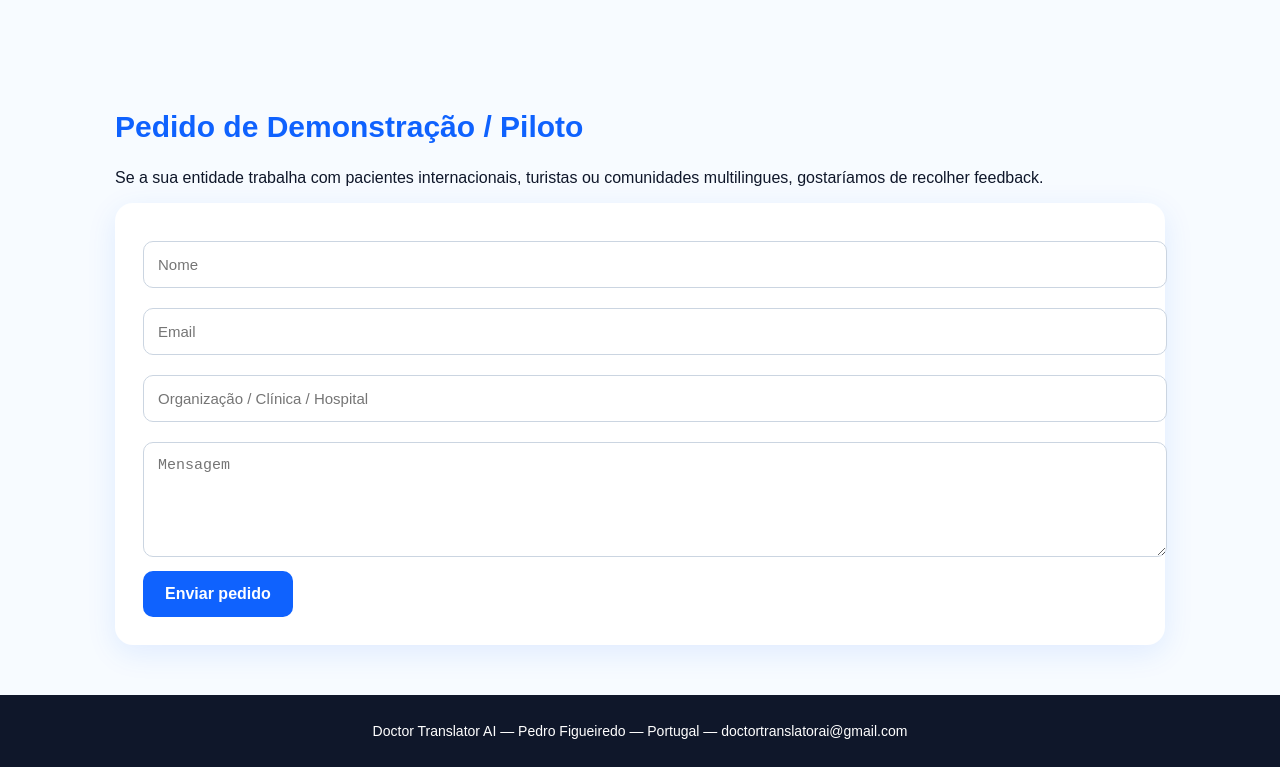
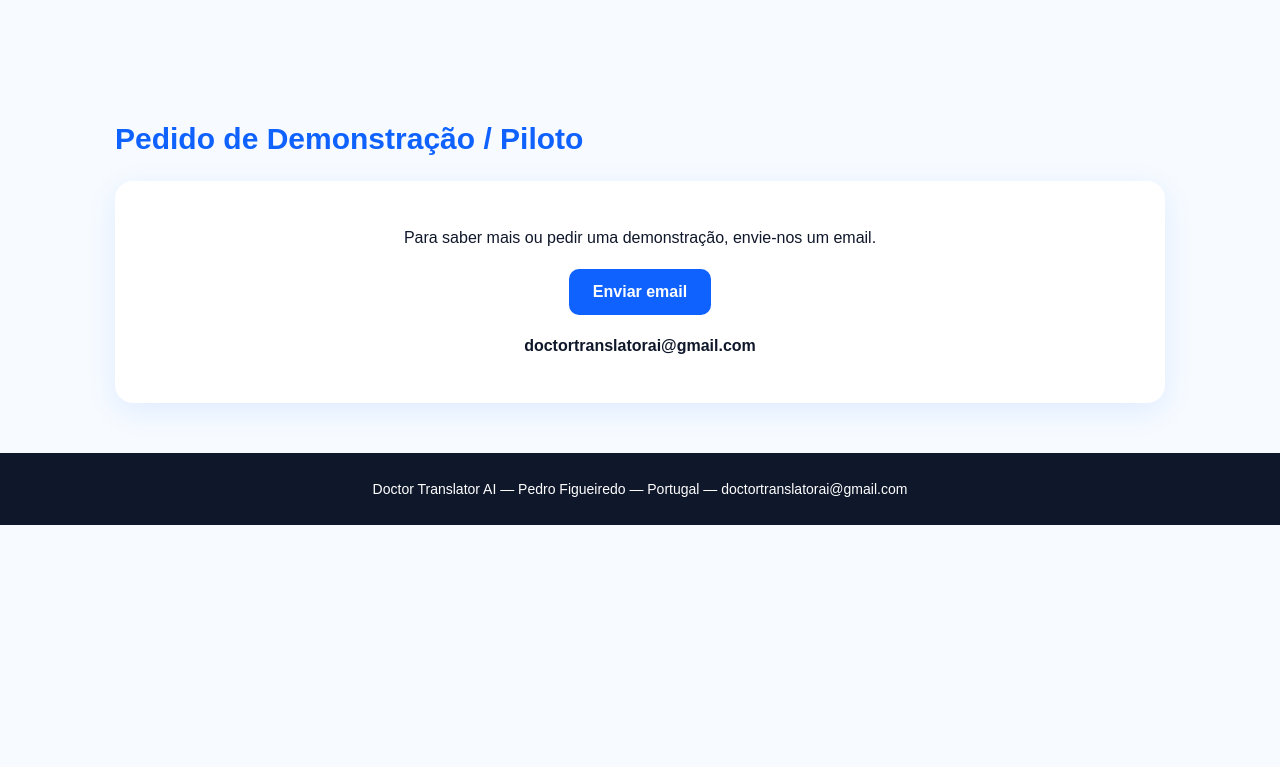
Before and after one commit to doctortranslatorai/doctor-translator-ai, a plain HTML site: page index.html in a window 1280 px wide. Shown: the part 1872-2639 px from the top of the page. After the commit the page ends 2397 px from the top, so only its background shows below. Drawn offline with Linux system fonts and the light colour scheme.

Commit message:
Add files via upload

```diff
--- a/index.html
+++ b/index.html
@@ -17,15 +17,8 @@
       padding: 70px 22px;
       text-align: center;
     }
-    header h1 {
-      font-size: 42px;
-      margin: 0 0 12px;
-    }
-    header p {
-      font-size: 20px;
-      max-width: 760px;
-      margin: 0 auto 28px;
-    }
+    header h1 { font-size: 42px; margin: 0 0 12px; }
+    header p { font-size: 20px; max-width: 760px; margin: 0 auto 28px; }
     .btn {
       display: inline-block;
       background: white;
@@ -34,16 +27,18 @@
       border-radius: 10px;
       text-decoration: none;
       font-weight: bold;
+      margin: 6px;
+    }
+    .btn-blue {
+      background: #0f62fe;
+      color: white;
     }
     section {
       max-width: 1050px;
       margin: auto;
       padding: 50px 22px;
     }
-    h2 {
-      color: #0f62fe;
-      font-size: 30px;
-    }
+    h2 { color: #0f62fe; font-size: 30px; }
     .grid {
       display: grid;
       grid-template-columns: repeat(auto-fit, minmax(240px, 1fr));
@@ -55,9 +50,7 @@
       border-radius: 16px;
       box-shadow: 0 8px 30px rgba(15, 98, 254, 0.08);
     }
-    .steps {
-      counter-reset: step;
-    }
+    .steps { counter-reset: step; }
     .step::before {
       counter-increment: step;
       content: counter(step);
@@ -72,29 +65,18 @@
       margin-right: 10px;
       font-weight: bold;
     }
-    form {
+    .contact-box {
       background: white;
-      padding: 28px;
+      padding: 32px;
       border-radius: 18px;
       box-shadow: 0 8px 30px rgba(15, 98, 254, 0.10);
+      text-align: center;
     }
-    input, textarea {
-      width: 100%;
-      padding: 14px;
-      margin: 10px 0;
-      border: 1px solid #cbd5e1;
+    .note {
+      background: #e0f2fe;
+      border-left: 5px solid #0f62fe;
+      padding: 18px;
       border-radius: 10px;
-      font-size: 15px;
-    }
-    button {
-      background: #0f62fe;
-      color: white;
-      border: 0;
-      padding: 14px 22px;
-      border-radius: 10px;
-      font-size: 16px;
-      font-weight: bold;
-      cursor: pointer;
     }
     footer {
       text-align: center;
@@ -102,12 +84,6 @@
       background: #0f172a;
       color: white;
       font-size: 14px;
-    }
-    .note {
-      background: #e0f2fe;
-      border-left: 5px solid #0f62fe;
-      padding: 18px;
-      border-radius: 10px;
     }
   </style>
 </head>
@@ -117,7 +93,7 @@
   <h1>Doctor Translator AI</h1>
   <p><strong>When language fails, healthcare cannot wait.</strong><br>
   Assistente de IA para pré-atendimento multilingue e futura tradução médica em tempo real.</p>
-  <a class="btn" href="#contacto">Quero testar / Saber mais</a>
+  <a class="btn" href="mailto:doctortranslatorai@gmail.com?subject=Pedido%20de%20informação%20—%20Doctor%20Translator%20AI&body=Olá%2C%0A%0AGostaria%20de%20saber%20mais%20sobre%20o%20Doctor%20Translator%20AI.%0A%0ANome%3A%0AOrganização%3A%0AMensagem%3A%0A">Contactar por email</a>
 </header>
 
 <section>
@@ -173,14 +149,11 @@
 
 <section id="contacto">
   <h2>Pedido de Demonstração / Piloto</h2>
-  <p>Se a sua entidade trabalha com pacientes internacionais, turistas ou comunidades multilingues, gostaríamos de recolher feedback.</p>
-  <form action="mailto:doctortranslatorai@gmail.com" method="post" enctype="text/plain">
-    <input type="text" name="nome" placeholder="Nome" required>
-    <input type="email" name="email" placeholder="Email" required>
-    <input type="text" name="organizacao" placeholder="Organização / Clínica / Hospital">
-    <textarea name="mensagem" rows="5" placeholder="Mensagem"></textarea>
-    <button type="submit">Enviar pedido</button>
-  </form>
+  <div class="contact-box">
+    <p>Para saber mais ou pedir uma demonstração, envie-nos um email.</p>
+    <a class="btn btn-blue" href="mailto:doctortranslatorai@gmail.com?subject=Pedido%20de%20informação%20—%20Doctor%20Translator%20AI&body=Olá%2C%0A%0AGostaria%20de%20saber%20mais%20sobre%20o%20Doctor%20Translator%20AI.%0A%0ANome%3A%0AOrganização%3A%0AMensagem%3A%0A">Enviar email</a>
+    <p><strong>doctortranslatorai@gmail.com</strong></p>
+  </div>
 </section>
 
 <footer>
```
